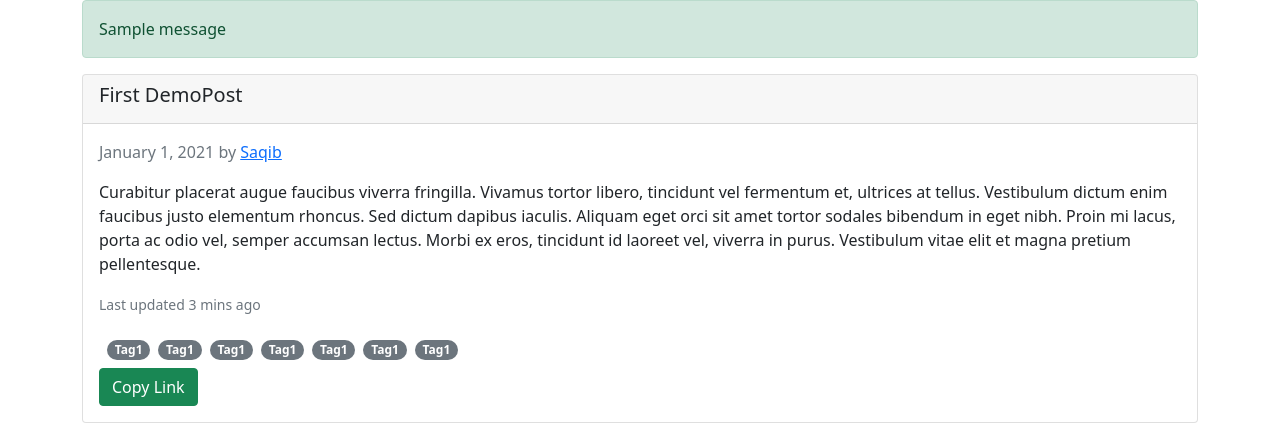
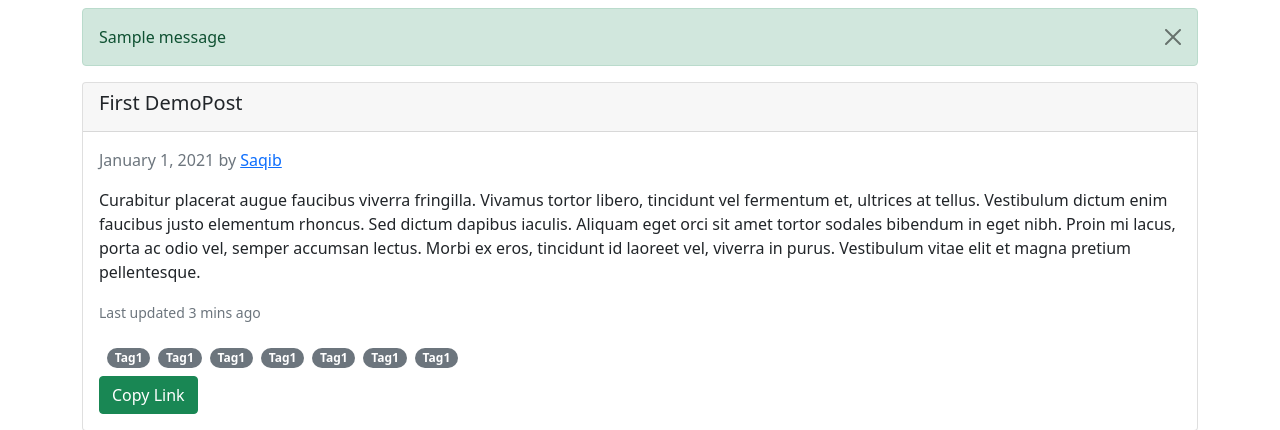
Before and after one commit to saqe/Blog-With-Django, a Django app: page / in a window 1280 px wide. Shown: the part 56-486 px from the top of the page. Run offline with Django 3.2, Linux system fonts and the light colour scheme; tables that the repository leaves empty hold one stand-in row (values such as "Sample post"); one stand-in notice (Sample message) is shown; some libraries are stand-ins or nearby versions.

Commit message:
Added a dismiss button for flash message alert

```diff
--- a/core/templates/html/bootstrap_base.html
+++ b/core/templates/html/bootstrap_base.html
@@ -49,8 +49,9 @@
         <div class="container">
             {% if messages %}
                 {% for message in messages %}
-                    <div class="alert alert-{{message.tags}}">
+                    <div class="alert alert-{{message.tags}} alert-dismissible mt-2">
                         {{message}}
+                        <button type="button" class="btn-close" data-bs-dismiss="alert" aria-label="Close"></button>
                     </div>
                 {% endfor %}
             {% endif %}
```
